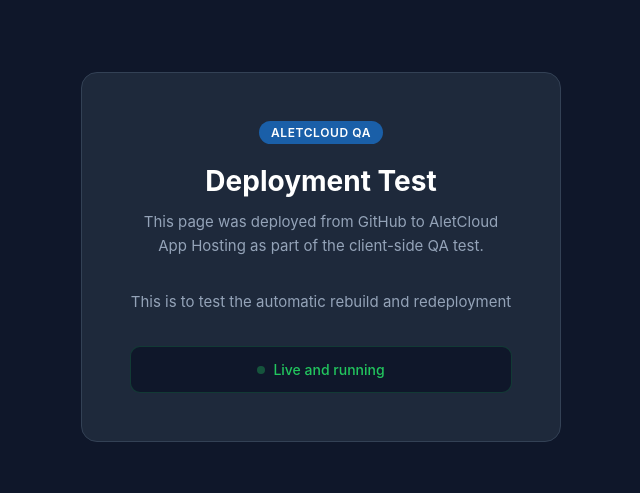
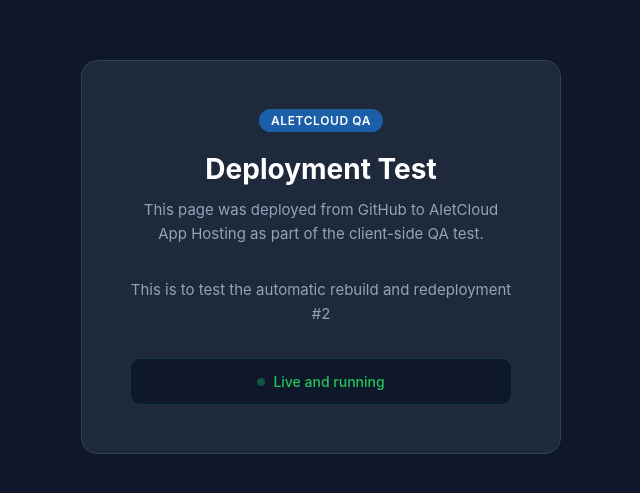
Before and after one commit to qassurance408-ui/aletcloud-qa-test, a plain HTML site: page index.html in a window 1280 px wide. Shown: the part 143-636 px from the top of the page, without its empty margins (319-959 px from the left). Drawn offline with Linux system fonts and the light colour scheme.

Commit message:
Update deployment test message in index.html

```diff
--- a/index.html
+++ b/index.html
@@ -86,7 +86,7 @@
     <div class="badge">AletCloud QA</div>
     <h1>Deployment Test</h1>
     <p>This page was deployed from GitHub to AletCloud App Hosting as part of the client-side QA test.</p>
-    <p>This is to test the automatic rebuild and redeployment</p>
+    <p>This is to test the automatic rebuild and redeployment #2</p>
     <div class="status">
       <div class="dot"></div>
       Live and running
```
